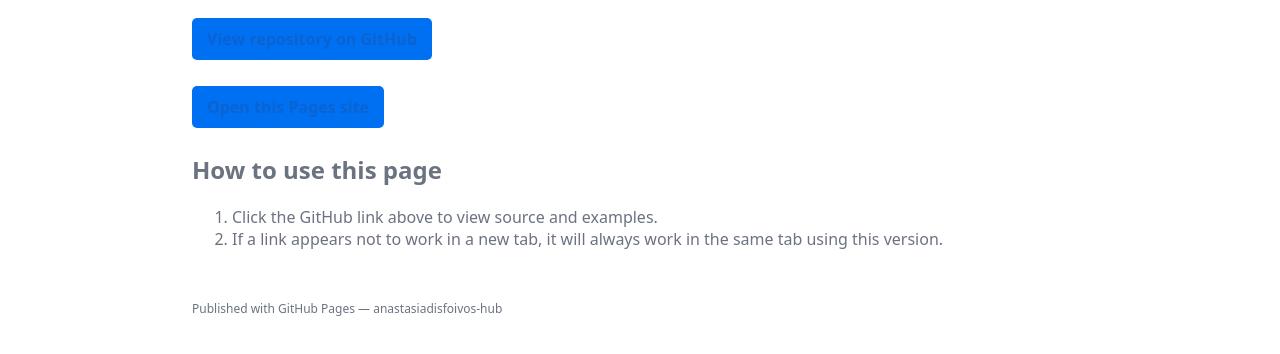
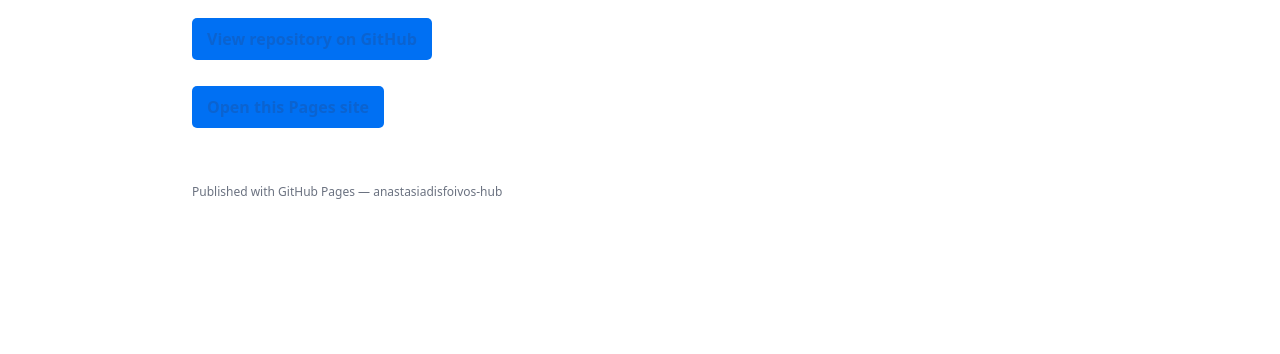
Before and after one commit to anastasiadisfoivos-hub/anastasiadisfoivos-hub.github.io, a plain HTML site: page index.html in a window 1280 px wide. Shown: the part 198-552 px from the top of the page. Drawn offline with Linux system fonts and the light colour scheme.

Commit message:
Update index.html

```diff
--- a/index.html
+++ b/index.html
@@ -6,7 +6,6 @@
   <title>MacFinder — anastasiadisfoivos-hub</title>
   <link rel="stylesheet" href="styles.css" />
   <style>
-    /* Optional: make links look like buttons */
     .button-link {
       display: inline-block;
       padding: 10px 15px;
@@ -17,7 +16,6 @@
       font-weight: bold;
       margin: 5px 0;
     }
-
     .button-link:hover {
       background-color: #005bb5;
     }
@@ -41,19 +39,10 @@
         </a>
       </p>
       <p>
-        <!-- Foolproof link opening in the same tab -->
         <a href="https://anastasiadisfoivos-hub.github.io" rel="noopener noreferrer" class="button-link">
           Open this Pages site
         </a>
       </p>
-    </section>
-
-    <section class="howto">
-      <h2>How to use this page</h2>
-      <ol>
-        <li>Click the GitHub link above to view source and examples.</li>
-        <li>If a link appears not to work in a new tab, it will always work in the same tab using this version.</li>
-      </ol>
     </section>
   </main>
 
```
